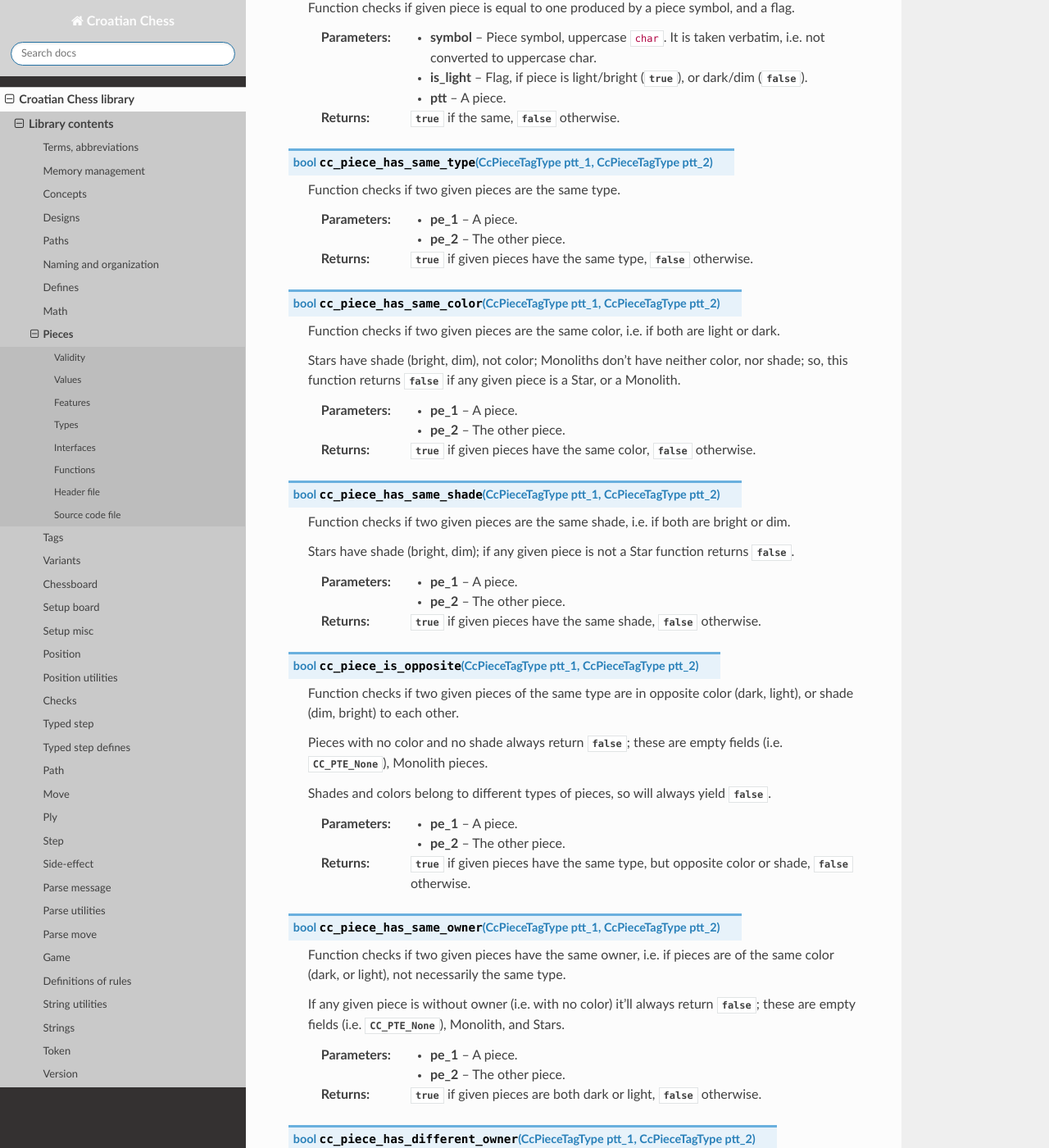
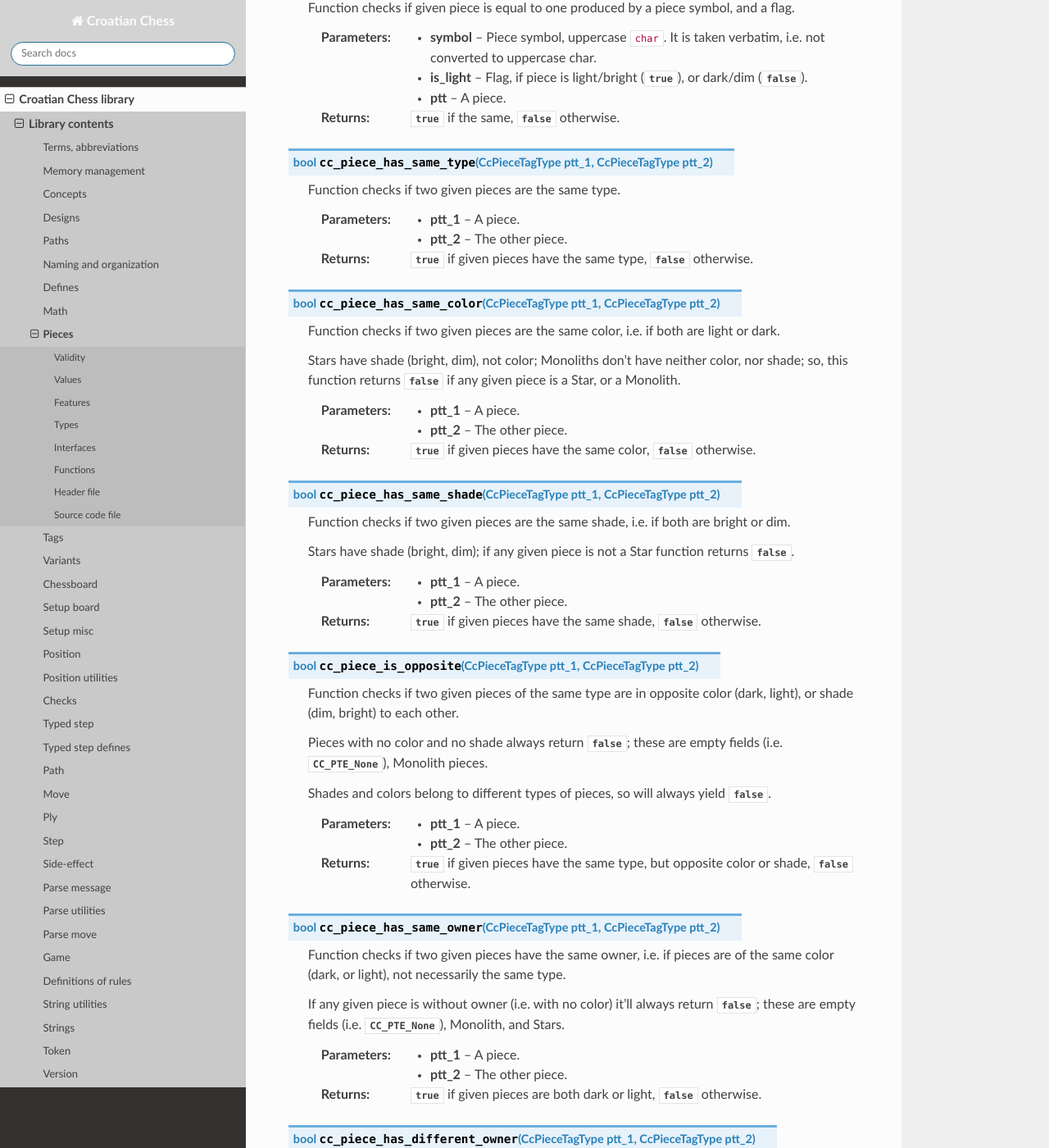
Before and after one commit to mmlacak/crochess, a Sphinx documentation site: the page built from docs/source/libcc/ccpiece.rst, in a window 1280 px wide and 1400 px high, scrolled down 21834 px. Shown: the whole window at 82% size. Built offline with Sphinx 7.4.7 and the Read the Docs theme 3.1.0, drawn with Linux system fonts in a browser that asks for light colours.

Commit message:
Fixed cc_piece_has_same_type(). Fixed docs, param names.

```diff
--- a/docs/source/conf.py
+++ b/docs/source/conf.py
@@ -26,10 +26,10 @@ copyright = '2021, Mario Mlačak'
 author = 'Mario Mlačak'
 
 # The short X.Y version
-version = "0.0.1.217:1396+20250610.040220"   # docs-new-lib-short-version-major-minor-feature-commit+meta~breaks-place-marker
+version = "0.0.1.219:1398+20250610.054846"   # docs-new-lib-short-version-major-minor-feature-commit+meta~breaks-place-marker
 
 # The full version, including alpha/beta/rc tags
-release = "0.0.1.217:1396+20250610.040220"   # docs-new-lib-full-version-major-minor-feature-commit+meta~breaks-place-marker
+release = "0.0.1.219:1398+20250610.054846"   # docs-new-lib-full-version-major-minor-feature-commit+meta~breaks-place-marker
 
 
 # -- General configuration ---------------------------------------------------
--- a/docs/source/libcc/ccpiece.rst
+++ b/docs/source/libcc/ccpiece.rst
@@ -1020,8 +1020,8 @@ Functions
 
     Function checks if two given pieces are the same type.
 
-    :param pe_1: A piece.
-    :param pe_2: The other piece.
+    :param ptt_1: A piece.
+    :param ptt_2: The other piece.
     :returns: :c:data:`true` if given pieces have the same type, :c:data:`false` otherwise.
 
 .. c:function:: bool cc_piece_has_same_color( CcPieceTagType ptt_1, CcPieceTagType ptt_2 )
@@ -1033,8 +1033,8 @@ Functions
     neither color, nor shade; so, this function returns :c:data:`false`
     if any given piece is a Star, or a Monolith.
 
-    :param pe_1: A piece.
-    :param pe_2: The other piece.
+    :param ptt_1: A piece.
+    :param ptt_2: The other piece.
     :returns: :c:data:`true` if given pieces have the same color, :c:data:`false` otherwise.
 
 .. c:function:: bool cc_piece_has_same_shade( CcPieceTagType ptt_1, CcPieceTagType ptt_2 )
@@ -1045,8 +1045,8 @@ Functions
     Stars have shade (bright, dim); if any given piece is not a Star
     function returns :c:data:`false`.
 
-    :param pe_1: A piece.
-    :param pe_2: The other piece.
+    :param ptt_1: A piece.
+    :param ptt_2: The other piece.
     :returns: :c:data:`true` if given pieces have the same shade, :c:data:`false` otherwise.
 
 .. c:function:: bool cc_piece_is_opposite( CcPieceTagType ptt_1, CcPieceTagType ptt_2 )
@@ -1060,8 +1060,8 @@ Functions
     Shades and colors belong to different types of pieces, so will always
     yield :c:data:`false`.
 
-    :param pe_1: A piece.
-    :param pe_2: The other piece.
+    :param ptt_1: A piece.
+    :param ptt_2: The other piece.
     :returns: :c:data:`true` if given pieces have the same type, but opposite color or shade, :c:data:`false` otherwise.
 
 .. c:function:: bool cc_piece_has_same_owner( CcPieceTagType ptt_1, CcPieceTagType ptt_2 )
@@ -1074,8 +1074,8 @@ Functions
     return :c:data:`false`; these are empty fields (i.e. :c:enumerator:`CC_PTE_None`),
     Monolith, and Stars.
 
-    :param pe_1: A piece.
-    :param pe_2: The other piece.
+    :param ptt_1: A piece.
+    :param ptt_2: The other piece.
     :returns: :c:data:`true` if given pieces are both dark or light, :c:data:`false` otherwise.
 
 .. c:function:: bool cc_piece_has_different_owner( CcPieceTagType ptt_1, CcPieceTagType ptt_2 )
@@ -1088,8 +1088,8 @@ Functions
     return :c:data:`false`; these are empty fields (i.e. :c:enumerator:`CC_PTE_None`),
     Monolith, and Stars.
 
-    :param pe_1: A piece.
-    :param pe_2: The other piece.
+    :param ptt_1: A piece.
+    :param ptt_2: The other piece.
     :returns: :c:data:`true` if given pieces are in opposite color, :c:data:`false` otherwise.
 
 .. c:function:: bool cc_piece_is_owned_figure( CcPieceTagType ptt )
```
Also changed, not shown: README.md (+2 -2 lines), 5 other files.
